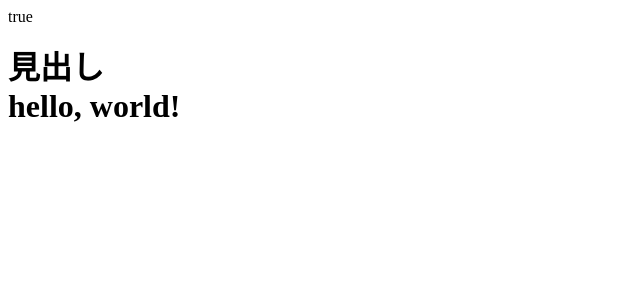
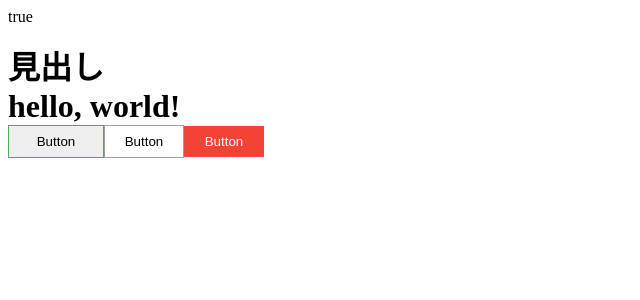
Before and after one commit to nobushi95/Learn_TypeScript_with_hands_on, a React app in the folder ch05/react-app/: page / in a window 1280 px wide. Shown: the top 300 px of the page, without its empty margins (0-640 px from the left). Built offline with nearby package versions, Linux system fonts and the light colour scheme.

Commit message:
Buttonコンポーネント実装

```diff
--- a/ch05/react-app/src/App.tsx
+++ b/ch05/react-app/src/App.tsx
@@ -1,3 +1,4 @@
+import { Button } from "./libs/Button";
 import { Heading } from "./libs/Heading";
 import { Text } from "./libs/Text";
 
@@ -9,6 +10,22 @@
       <Heading tag="h1">
         <span>hello, world!</span>
       </Heading>
+      <Button
+        onClick={() => console.log("clicked!")}
+        title="Button"
+        type="primary"
+        width={96}
+      />
+      <Button
+        onClick={() => console.log("clicked!")}
+        title="Button"
+        type="secondary"
+      />
+      <Button
+        onClick={() => console.log("clicked!")}
+        title="Button"
+        type="error"
+      />
     </>
   );
 };
--- /dev/null
+++ b/ch05/react-app/src/libs/Button.tsx
@@ -0,0 +1,47 @@
+import { VFC } from "react";
+import styled, { css } from "styled-components";
+import { color, space } from "./constants";
+
+type ButtonType = "primary" | "secondary" | "error";
+
+type Props = {
+  title: string;
+  onClick: () => void;
+  type?: ButtonType;
+  width?: number;
+};
+
+export const Button: VFC<Props> = ({
+  title,
+  onClick,
+  width = 80,
+  type = "primary",
+}) => {
+  return (
+    <Wrapper onClick={onClick} width={width} className={type}>
+      {title}
+    </Wrapper>
+  );
+};
+
+const Wrapper = styled.button<{ width: number }>`
+  padding: ${space.m};
+  border: solid 1px ${color.green};
+  text-align: center;
+  cursor: pointer;
+  box-sizing: border-box;
+  ${(props) =>
+    css`
+      width: ${props.width};
+    `}
+  &.secondary {
+    border: solid 1px ${color.gray};
+    background: ${color.white};
+    color: ${color.black};
+  }
+  &.error {
+    border: none;
+    background: ${color.red};
+    color: ${color.white};
+  }
+`;
--- a/ch05/react-app/src/libs/constants/index.ts
+++ b/ch05/react-app/src/libs/constants/index.ts
@@ -1,3 +1,11 @@
+export const color = {
+  green: "#4CAF50",
+  red: "#F44336",
+  gray: "#9E9E9E",
+  white: "#fff",
+  black: "#000",
+} as const;
+
 export const radius = {
   s: "4px",
   m: "8px",
```
